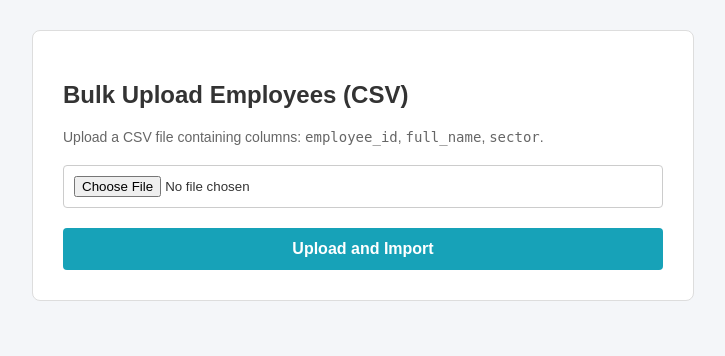
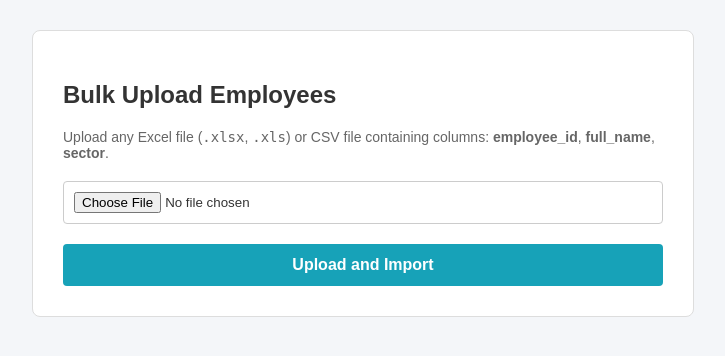
Before and after one commit to takino176-dev/Kolfe_Employee_Coupon_System, a Flask app: template templates/upload.html in a window 1280 px wide. Shown: the part 48-404 px from the top of the page, without its empty margins (277-1002 px from the left). Run offline with Flask 3, Linux system fonts and the light colour scheme; the template is opened without the code that fills it, so the values that code supplies are empty.

Commit message:
Support any Excel and CSV format for bulk employee upload

```diff
--- a/app.py
+++ b/app.py
@@ -198,6 +198,8 @@ def employees():
     all_employees = Employee.query.all()
     return render_template('employees.html', employees=all_employees)
 
+import openpyxl
+
 @app.route('/upload_employees', methods=['GET', 'POST'])
 def upload_employees():
     if session.get('role') not in ['admin', 'superadmin']:
@@ -207,22 +209,57 @@ def upload_employees():
     if request.method == 'POST':
         file = request.files.get('file')
         if file:
-            stream = io.TextIOWrapper(file.stream, encoding='utf-8')
-            reader = csv.DictReader(stream)
-            for row in reader:
-                emp_id = row.get('employee_id')
-                if emp_id and not Employee.query.filter_by(employee_id=emp_id).first():
-                    qr_token = secrets.token_urlsafe(16)
-                    emp = Employee(
-                        employee_id=emp_id,
-                        full_name=row.get('full_name', ''),
-                        sector=row.get('sector', ''),
-                        qr_token=qr_token
-                    )
-                    db.session.add(emp)
-            db.session.commit()
-            flash('Employees uploaded successfully!', 'success')
-            return redirect(url_for('employees'))
+            filename = file.filename.lower()
+            try:
+                if filename.endswith('.xlsx') or filename.endswith('.xls'):
+                    wb = openpyxl.load_workbook(file)
+                    sheet = wb.active
+                    rows = list(sheet.iter_rows(values_only=True))
+                    if not rows:
+                        flash('Uploaded file is empty.', 'danger')
+                        return redirect(url_for('upload_employees'))
+
+                    # Assume first row is header
+                    header = [str(h).strip().lower() for h in rows[0]]
+                    # Map columns by name or index
+                    id_idx = header.index('employee_id') if 'employee_id' in header else 0
+                    name_idx = header.index('full_name') if 'full_name' in header else 1
+                    sector_idx = header.index('sector') if 'sector' in header else 2
+
+                    for row in rows[1:]:
+                        if not row or not row[id_idx]:
+                            continue
+                        emp_id = str(row[id_idx]).strip()
+                        if not Employee.query.filter_by(employee_id=emp_id).first():
+                            qr_token = secrets.token_urlsafe(16)
+                            emp = Employee(
+                                employee_id=emp_id,
+                                full_name=str(row[name_idx]).strip() if row[name_idx] else '',
+                                sector=str(row[sector_idx]).strip() if row[sector_idx] else '',
+                                qr_token=qr_token
+                            )
+                            db.session.add(emp)
+                else:
+                    stream = io.TextIOWrapper(file.stream, encoding='utf-8')
+                    reader = csv.DictReader(stream)
+                    for row in reader:
+                        emp_id = row.get('employee_id')
+                        if emp_id and not Employee.query.filter_by(employee_id=emp_id).first():
+                            qr_token = secrets.token_urlsafe(16)
+                            emp = Employee(
+                                employee_id=emp_id,
+                                full_name=row.get('full_name', ''),
+                                sector=row.get('sector', ''),
+                                qr_token=qr_token
+                            )
+                            db.session.add(emp)
+
+                db.session.commit()
+                flash('Employees uploaded successfully!', 'success')
+                return redirect(url_for('employees'))
+            except Exception as e:
+                flash(f'Error processing file: {str(e)}', 'danger')
+                return redirect(url_for('upload_employees'))
 
     return render_template('upload.html')
 
--- a/templates/upload.html
+++ b/templates/upload.html
@@ -1,13 +1,13 @@
 {% extends "base.html" %}
 {% block content %}
 <div class="card" style="max-width: 600px; background: #fff; padding: 30px; margin: 20px auto; border-radius: 8px; border: 1px solid #ddd;">
-    <h2>Bulk Upload Employees (CSV)</h2>
+    <h2>Bulk Upload Employees</h2>
     <p style="color: #666; font-size: 14px; margin-top: 10px;">
-        Upload a CSV file containing columns: <code>employee_id</code>, <code>full_name</code>, <code>sector</code>.
+        Upload any Excel file (<code>.xlsx</code>, <code>.xls</code>) or CSV file containing columns: <b>employee_id</b>, <b>full_name</b>, <b>sector</b>.
     </p>
     <form method="POST" enctype="multipart/form-data" style="margin-top: 20px;">
         <div style="margin-bottom: 20px;">
-            <input type="file" name="file" accept=".csv" required style="padding: 10px; border: 1px solid #ccc; width: 100%; box-sizing: border-box; border-radius: 4px;">
+            <input type="file" name="file" required style="padding: 10px; border: 1px solid #ccc; width: 100%; box-sizing: border-box; border-radius: 4px;">
         </div>
         <button type="submit" style="width: 100%; padding: 12px; background: #17a2b8; color: white; border: none; border-radius: 4px; font-size: 16px; font-weight: bold; cursor: pointer;">Upload and Import</button>
     </form>
```
Also changed, not shown: requirements.txt (+4 -4 lines).
